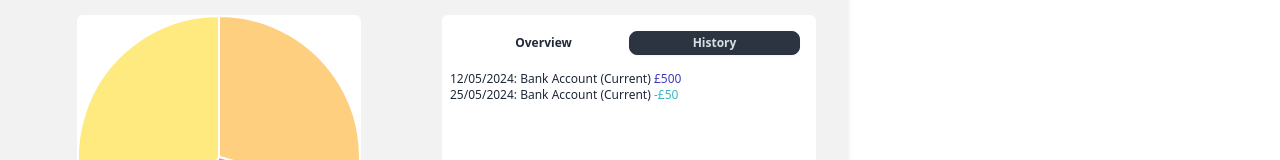
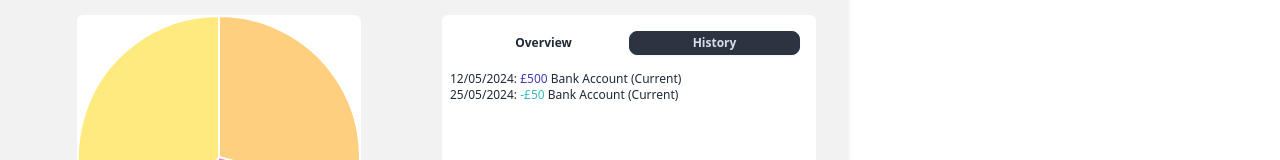
Before and after one commit to JamesBellew/pincher, a React (Vite) app: page / in a window 1280 px wide. Both pictures are taken after a click on the button "History". Shown: the part 187-347 px from the top of the page. Built offline with nearby package versions, Linux system fonts and the light colour scheme.

Commit message:
activity/history component now working and able to add history based on editing income streams, next is to do the same for adding new streams

```diff
--- a/src/App.jsx
+++ b/src/App.jsx
@@ -55,15 +55,14 @@ const [incomeHistory,setIncomeHistory]= useState([
 
 const [isNotifMenuActive,setIsNotifMenuActive] = useState(false)
 const [notificationMesage,setNotificationMessage]=useState('Whoops, something went wrong here xD')
+//this below usestate is used to visually indicate the most recently added history item, I will do the same for the income once working
+const [newlyAddedHistoryId, setNewlyAddedHistoryId] = useState(null);
+let highlightTimeout = null;
+
 
 const showNotif = (message) => {
   setIsNotifMenuActive(true);
-  console.log('====================================');
-  console.log('====================================');
-  console.log(message.title);
-  console.log('====================================');
   setNotificationMessage(message);
-  console.log('====================================');
 
   // Set a timeout to run after 2 seconds
   setTimeout(() => {
@@ -80,6 +79,26 @@ const editIncomeItem = (incomeId, newAmount) => {
     )
   );
 };
+
+const addIncomeHistory = (newIncomeHistoryData)=>{
+
+  const newId = incomeHistory.length > 0 ? incomeHistory[incomeHistory.length - 1].id + 1 : 1;
+  const newIncomeHistory = { id: newId, ...newIncomeHistoryData };
+  setIncomeHistory(incomeHistory => [...incomeHistory,newIncomeHistory])
+  setNewlyAddedHistoryId(newId);
+  console.log('==================================== parent');
+  console.log(+newId);
+  console.log('====================================');
+  //now I want to reset the id to something that doesn't exists like minus 1
+  if (highlightTimeout !== null) {
+    clearTimeout(highlightTimeout);
+  }
+  highlightTimeout = setTimeout(() => {
+    setNewlyAddedHistoryId(null);
+    highlightTimeout = null; // Reset the timeout reference
+  }, 2000);
+
+}
 
 // Function to add a new income to the array
 const addNewIncome = (newIncomeData) => {
@@ -153,7 +172,8 @@ const addNewIncome = (newIncomeData) => {
 
   </div>
 
-  <Income incomeArray={income} onAddIncome={addNewIncome} onEditIncome={editIncomeItem} onNotif={showNotif} incomeHistoryArray={incomeHistory}/>
+  <Income incomeArray={income} onAddIncome={addNewIncome} onEditIncome={editIncomeItem} onNotif={showNotif} incomeHistoryArray={incomeHistory}
+  onAddIncomeHistory={addIncomeHistory} newlyAddedId={newlyAddedHistoryId} />
   <Expenses/>
 
   <Graph/>
--- a/src/components/Income.comp.jsx
+++ b/src/components/Income.comp.jsx
@@ -9,7 +9,9 @@ import '../App.css';
 
 Chart.register(PieController, ArcElement, Tooltip, Legend);
 
-function Income({ incomeArray, onAddIncome ,onEditIncome,onNotif, incomeHistoryArray}) {
+function Income({ incomeArray, onAddIncome ,onEditIncome,onNotif, incomeHistoryArray,onAddIncomeHistory,newlyAddedId}) {
+
+
   const chartRef = useRef(null);
   const [totalIncomeFigure,setTotalIncomeFigure] = useState(0)
   const [totalIncomeStreams,setTotalIncomeStreams] = useState(0)
@@ -21,6 +23,7 @@ const [newIncomeAmount,setNewIncomeAmount]=useState(0)
 const [isFormValid, setIsFormValid] = useState(false);
 const [isEditIncomeModalActive,setIsEditIncomeModalActive] = useState(false)
 const [incomeSelectedForEdit,setIncomeSelectedForEdit] = useState(incomeArray[0])
+
 
 
  // Toggle modal visibility
@@ -39,9 +42,6 @@ const [incomeSelectedForEdit,setIncomeSelectedForEdit] = useState(incomeArray[0]
 const incomeClickHandler=(income)=>{
   setIncomeSelectedForEdit(income)
   setIncomeSelectedEditValue(income.amount)
-  console.log('====================================');
-  console.log('you just clciked on this income boiii');
-  console.log('====================================');
   setIsEditIncomeModalActive(!isEditIncomeModalActive)
 
 
@@ -49,8 +49,11 @@ const incomeClickHandler=(income)=>{
 const saveIncomeEditHandler=()=>{
   setIsEditIncomeModalActive(!isEditIncomeModalActive)
   onNotif({title:"Income Changed",message:'Changed the figure of ' + incomeSelectedForEdit.name + " from £" + incomeSelectedForEdit.amount + " to £" + IncomeEditValue})
-  // ,message:)
-  onEditIncome(incomeSelectedForEdit.id, IncomeEditValue);
+  onEditIncome(incomeSelectedForEdit.id, +IncomeEditValue);
+  onAddIncomeHistory( {incomeName:incomeSelectedForEdit.name,
+  date:'17/05/2024',
+  figureChange:+IncomeEditValue-incomeSelectedForEdit.amount})
+
 }
 
   // Handler for input changes
@@ -80,6 +83,17 @@ const saveIncomeEditHandler=()=>{
     onAddIncome(newIncomeData);
     onNotif({title:"New Income Added",message:'Name : ' + newIncomeName  + " Amount : £" + newIncomeAmount })
   };
+
+  useEffect(()=>{
+    console.log('==================================== child');
+  console.log(newlyAddedId);
+  console.log('====================================');
+  },[newlyAddedId])
+
+
+
+
+
   useEffect(()=>{
     const totalAmount = incomeArray.reduce((accumulator, currentItem) => accumulator + currentItem.amount ,0);
     setTotalIncomeFigure(totalAmount)
@@ -144,17 +158,25 @@ return  <ul className='text-xs ps-2 p-3'>
 </ul>
 
 }
+{/* <li
+  className={`transition-opacity duration-700 ease-in-out ${historyItem.id === newlyAddedId ? 'opacity-100' : 'opacity-0'}`}
+  key={index}
+></li> */}
 //this belkow components is the History for the user/ the overview components which has a brewakdown of recent activity within the income/expenses array.
 function ActivityComponent() {
   return (
     <ul>
       {incomeHistoryArray.map((historyItem, index) => (
         // Use curly braces to evaluate and display JavaScript expressions within JSX
-        <li className='text-xs px-2' key={index}>
-        {historyItem.date + ": " + historyItem.incomeName}
+        <li
+        className={`text-xs px-2 transition-all transition-opacity duration-700 ease-in-out ${historyItem.id === newlyAddedId ? 'bg-white/10 rounded-md p-1' : ''}`} // Apply text-purple if this is the newly added item
+        key={index}
+      >
+        {historyItem.date + ": "}
         <span className={historyItem.figureChange >= 0 ? 'text-purple' : 'text-tahiti'}>
           {historyItem.figureChange >= 0 ? ` £${historyItem.figureChange}` : ` -£${Math.abs(historyItem.figureChange)}`}
         </span>
+        <span className='text-center'> {historyItem.incomeName}</span>
       </li>
       ))}
     </ul>
@@ -216,7 +238,7 @@ incomeSectionNav === 'overview'?(
   <>
     <div onClick={incomeClickHandler} className='fixed inset-0 w-full h-full bg-base-200/75 flex items-center justify-center z-50'>
       {/* Stop propagation onClick inside the modal content to prevent the backdrop handler from firing */}
-      <div className='bg-base-100 px-20 p-8 m-4 rounded-md text-white max-w-lg mx-auto ' onClick={(e) => e.stopPropagation()}>
+      <div className='bg-base-100  px-20 p-8 m-4 rounded-md text-white max-w-lg mx-auto ' onClick={(e) => e.stopPropagation()}>
 
       <div className="mt-2 w-[25%] mb-4 h-1 rounded-md bg-tahiti"></div>
         <p>{incomeSelectedForEdit.name}</p>
```
